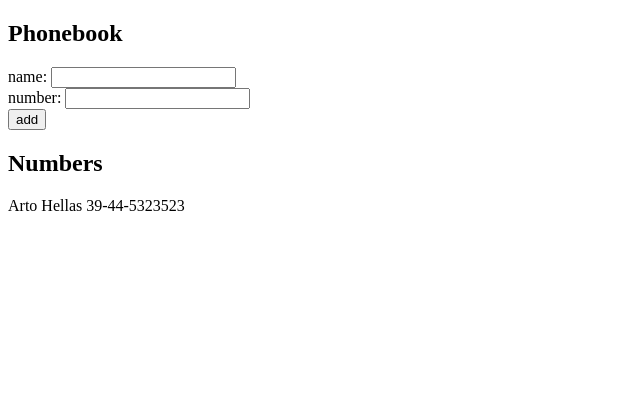
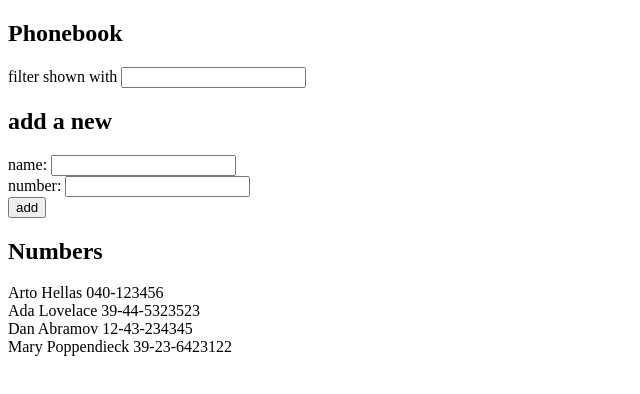
Before and after one commit to Tzvi-H/fullstackopen-2022, a React (Create React App) app in the folder part2/phonebook/: page / in a window 1280 px wide. Shown: the top 394 px of the page, without its empty margins (0-640 px from the left). Built offline with nearby package versions, Linux system fonts and the light colour scheme.

Commit message:
completed exercise 2.9

```diff
--- a/part2/phonebook/src/App.js
+++ b/part2/phonebook/src/App.js
@@ -2,10 +2,14 @@
 
 const App = () => {
   const [persons, setPersons] = useState([
-    { name: "Arto Hellas", number: "39-44-5323523" },
+    { name: "Arto Hellas", number: "040-123456", id: 1 },
+    { name: "Ada Lovelace", number: "39-44-5323523", id: 2 },
+    { name: "Dan Abramov", number: "12-43-234345", id: 3 },
+    { name: "Mary Poppendieck", number: "39-23-6423122", id: 4 },
   ]);
   const [newName, setNewName] = useState("");
   const [newNumber, setNewNumber] = useState("");
+  const [filter, setFilter] = useState("");
 
   const addPerson = (event) => {
     event.preventDefault();
@@ -14,9 +18,22 @@
       : setPersons(persons.concat({ name: newName, number: newNumber }));
   };
 
+  const personsToShow = persons.filter((p) =>
+    p.name.toLowerCase().includes(filter.toLowerCase())
+  );
+
   return (
     <div>
       <h2>Phonebook</h2>
+      <div>
+        filter shown with{" "}
+        <input
+          value={filter}
+          onChange={({ target }) => setFilter(target.value)}
+        />
+      </div>
+
+      <h2>add a new</h2>
       <form onSubmit={addPerson}>
         <div>
           name:{" "}
@@ -37,8 +54,9 @@
           <button type="submit">add</button>
         </div>
       </form>
+
       <h2>Numbers</h2>
-      {persons.map(({ name, number }) => (
+      {personsToShow.map(({ name, number }) => (
         <div key={name}>
           {name} {number}
         </div>
```
